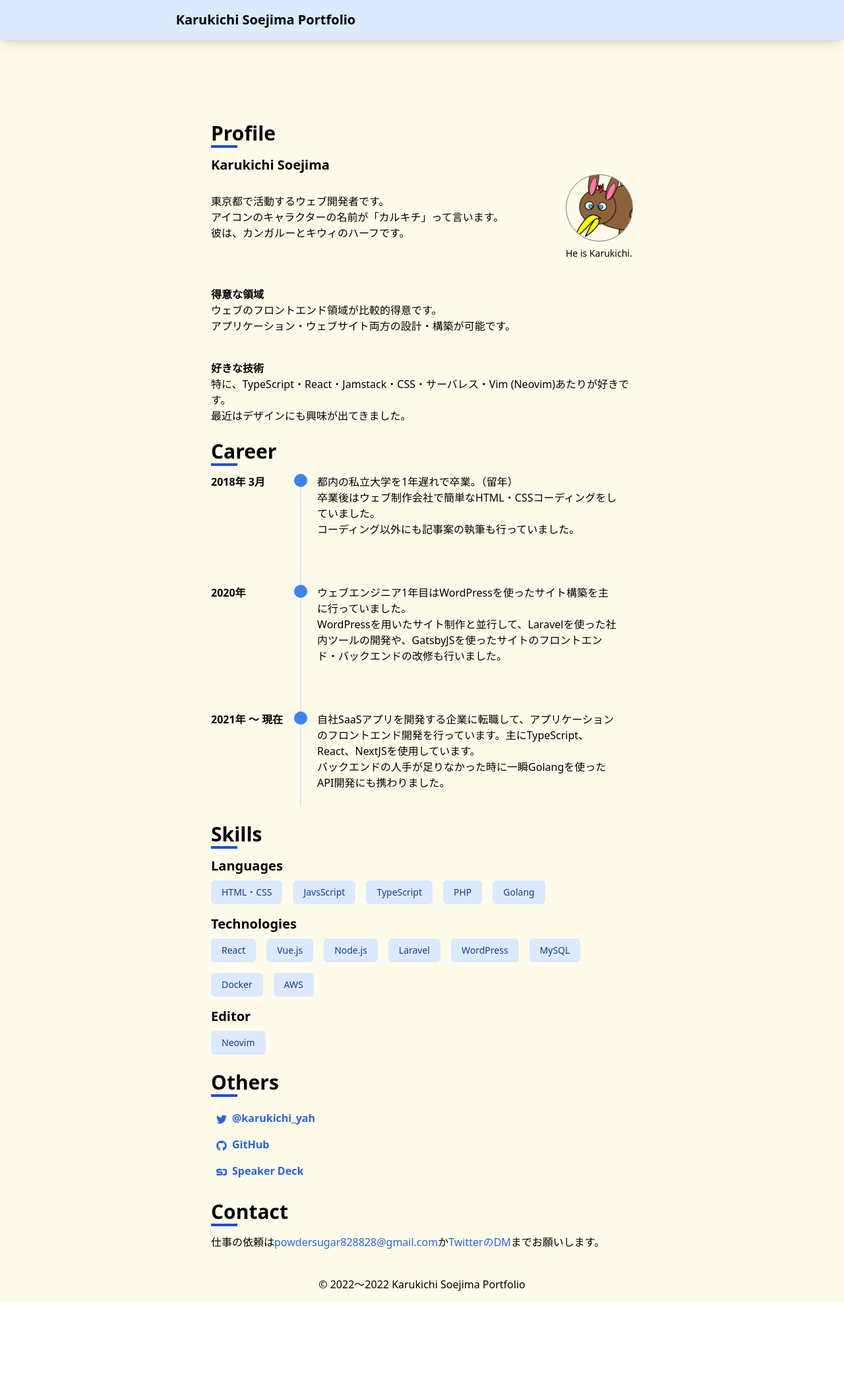
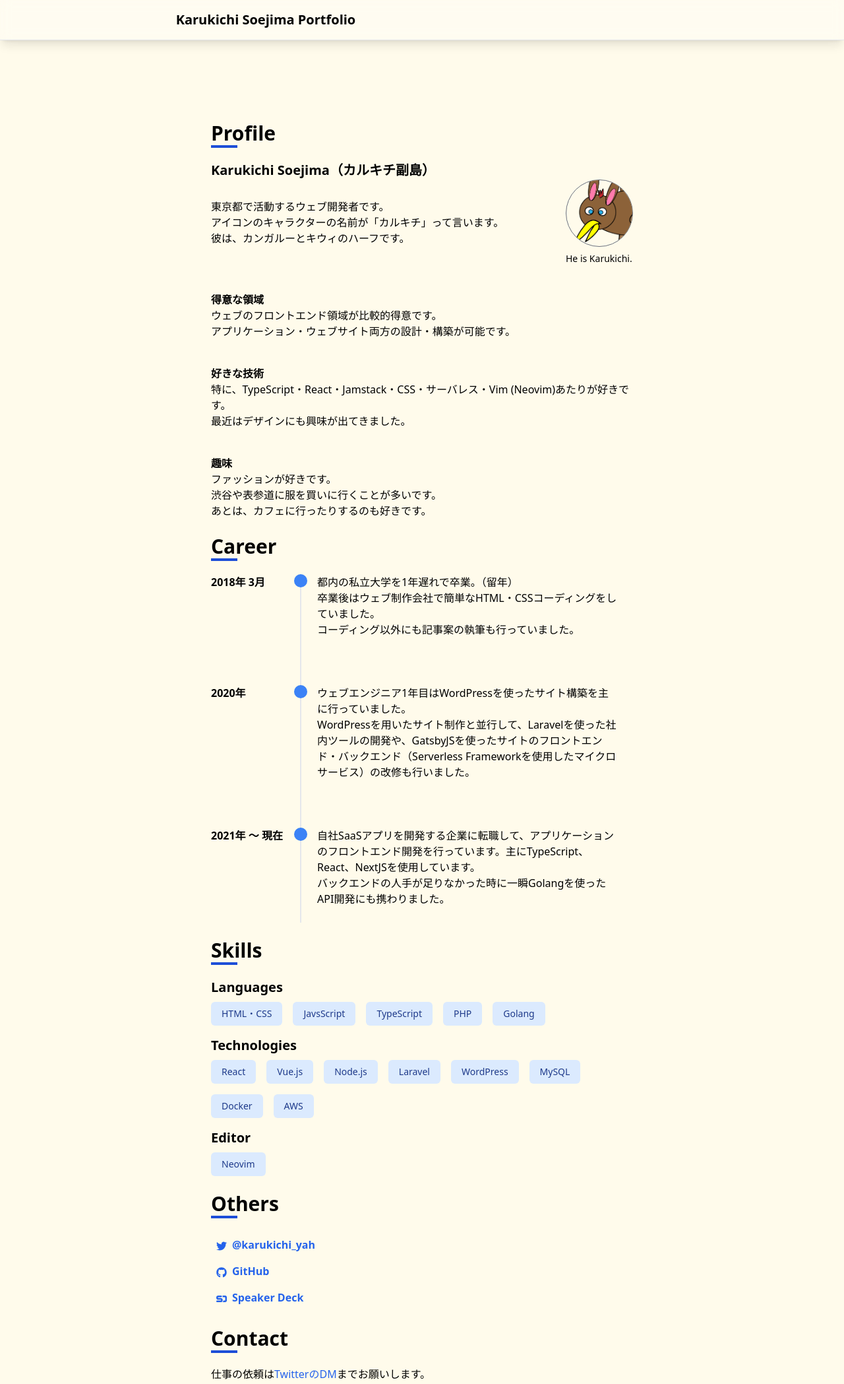
Before and after one commit to teddybear0430/portfolio, a Gatsby site: page / in a window 1280 px wide. Shown: the top 2097 px of the page at 66% size. Before the commit the page ends 1974 px from the top, so only its background shows below. Built offline with nearby package versions, Linux system fonts and the light colour scheme; Gatsby itself is replaced by a stand-in of ours.

Commit message:
feat: Adjustment text and css.

```diff
--- a/src/components/Header.tsx
+++ b/src/components/Header.tsx
@@ -3,7 +3,7 @@ import { title } from '~/config/app';
 
 const Header: React.FC = () => {
   return (
-    <header className="py-4 shadow-lg border-b bg-blue-100 fixed w-full z-50">
+    <header className="py-4 backdrop-blur bg-white/30 shadow-lg border-b fixed w-full z-40">
       <div className="mx-auto w-11/12 lg:w-7/12">
         <h1 className="text-xl font-bold">{title}</h1>
       </div>
--- a/src/components/sections/Career.tsx
+++ b/src/components/sections/Career.tsx
@@ -27,7 +27,8 @@ const Career: React.FC = () => {
           <p className="lg:mb-10 mb-6">
             ウェブエンジニア1年目はWordPressを使ったサイト構築を主に行っていました。
             <br />
-            WordPressを用いたサイト制作と並行して、Laravelを使った社内ツールの開発や、GatsbyJSを使ったサイトのフロントエンド・バックエンドの改修も行いました。
+            WordPressを用いたサイト制作と並行して、Laravelを使った社内ツールの開発や、GatsbyJSを使ったサイトのフロントエンド・バックエンド（Serverless
+            Frameworkを使用したマイクロサービス）の改修も行いました。
           </p>
         </div>
       </div>
--- a/src/components/sections/Contact.tsx
+++ b/src/components/sections/Contact.tsx
@@ -6,15 +6,6 @@ const Contact: React.FC = () => {
     <SectionRoot heading="Contact">
       <p>
         仕事の依頼は
-        <a
-          className="text-blue-600 hover:underline"
-          href="mailto:powdersugar828828@gmail.com"
-          target="_blank"
-          rel="noopener noreferrer"
-        >
-          powdersugar828828@gmail.com
-        </a>
-        か
         <a
           className="text-blue-600 hover:underline"
           href="https://twitter.com/karukichi_yah"
--- a/src/components/sections/Others.tsx
+++ b/src/components/sections/Others.tsx
@@ -12,7 +12,7 @@ const Others: React.FC = () => {
     {
       name: 'GitHub',
       icon: <FaGithub />,
-      url: 'https://github.com/Yota-K/portfolio',
+      url: 'https://github.com/Yota-K',
     },
     {
       name: 'Speaker Deck',
@@ -26,7 +26,12 @@ const Others: React.FC = () => {
       <ul>
         {webInfoList.map((link) => (
           <li key={link.name} className="items-center text-blue-600 last-of-type:pb-0">
-            <a href={link.url} className="inline-block p-2 cursor-pointer font-bold hover:bg-blue-50 hover:rounded-lg">
+            <a
+              className="inline-block p-2 cursor-pointer font-bold hover:bg-blue-50 hover:rounded-lg"
+              href={link.url}
+              target="_blank"
+              rel="noopener noreferrer"
+            >
               <span className="inline-block align-middle pr-2">{link.icon}</span>
               <span>{link.name}</span>
             </a>
--- a/src/components/sections/Profile.tsx
+++ b/src/components/sections/Profile.tsx
@@ -6,14 +6,14 @@ const Profile: React.FC = () => {
   return (
     <SectionRoot heading="Profile">
       <div className="lg:mb-10 mb-6">
-        <h3 className="font-bold text-xl">Karukichi Soejima</h3>
+        <h3 className="font-bold text-xl">Karukichi Soejima（カルキチ副島）</h3>
         <div className="lg:flex lg:justify-between items-center">
           <div>
             <p>東京都で活動するウェブ開発者です。</p>
             <p>アイコンのキャラクターの名前が「カルキチ」って言います。</p>
             <p>彼は、カンガルーとキウィのハーフです。</p>
           </div>
-          <div className="lg:text-start lg:m-0 text-center mt-4 mb-8 ">
+          <div className="lg:text-start lg:m-0 text-center my-4">
             <StaticImage
               src="../../images/icon.png"
               alt="Karukichi"
@@ -29,9 +29,17 @@ const Profile: React.FC = () => {
         <p>ウェブのフロントエンド領域が比較的得意です。</p>
         <p>アプリケーション・ウェブサイト両方の設計・構築が可能です。</p>
       </div>
-      <h3 className="font-bold">好きな技術</h3>
-      <p>特に、TypeScript・React・Jamstack・CSS・サーバレス・Vim (Neovim)あたりが好きです。</p>
-      <p>最近はデザインにも興味が出てきました。</p>
+      <div className="lg:mb-10 mb-6">
+        <h3 className="font-bold">好きな技術</h3>
+        <p>特に、TypeScript・React・Jamstack・CSS・サーバレス・Vim (Neovim)あたりが好きです。</p>
+        <p>最近はデザインにも興味が出てきました。</p>
+      </div>
+      <div>
+        <h3 className="font-bold">趣味</h3>
+        <p>ファッションが好きです。</p>
+        <p>渋谷や表参道に服を買いに行くことが多いです。</p>
+        <p>あとは、カフェに行ったりするのも好きです。</p>
+      </div>
     </SectionRoot>
   );
 };
--- a/src/components/sections/SectionRoot.tsx
+++ b/src/components/sections/SectionRoot.tsx
@@ -4,7 +4,7 @@ const SectionRoot: React.FC<{ heading: string; children: React.ReactNode }> = ({
   return (
     <section className="lg:my-6 my-4">
       <h2
-        className="relative lg:mb-4 mb-2 text-3xl font-bold before:bg-blue-700 before:absolute before:-bottom-1 before:left-0 before:w-10 before:h-1"
+        className="relative lg:mb-6 mb-4 text-3xl font-bold before:bg-blue-700 before:absolute before:-bottom-1 before:left-0 before:w-10 before:h-1"
         id={`#${heading.toLowerCase()}`}
       >
         {heading}
```
